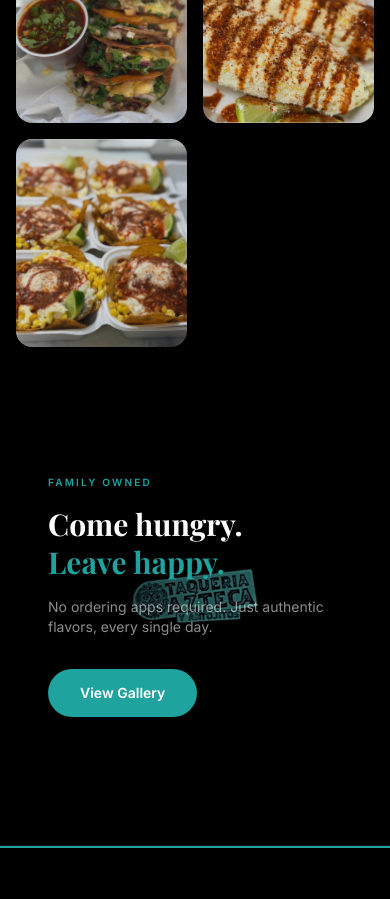
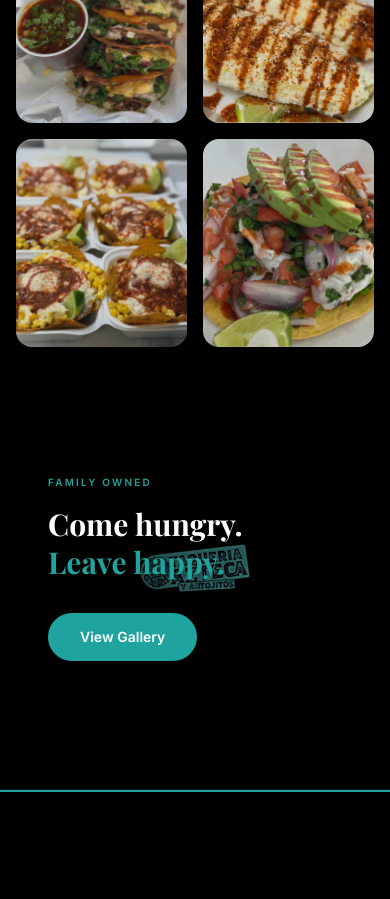
Before and after one commit to edge6-ux/Taqueria-Azteca-Y-Antojitos, a Next.js app: page / in a window 390 px wide. Shown: the part 1900-2799 px from the top of the page. Built offline with nearby package versions, Linux system fonts and the light colour scheme; a web font is replaced by a local one.

Commit message:
Add mobile-only tostada image for balanced grid

```diff
--- a/app/page.tsx
+++ b/app/page.tsx
@@ -109,6 +109,16 @@ export default function HomePage() {
               </div>
             )
           )}
+          {/* Mobile-only 4th image for even 2x2 grid */}
+          <div className="relative h-52 rounded-2xl overflow-hidden group block md:hidden">
+            <Image
+              src="/tostada.png"
+              alt="Tostada"
+              fill
+              className="object-cover group-hover:scale-105 transition-transform duration-700"
+            />
+            <div className="absolute inset-0 bg-black/10 group-hover:bg-black/0 transition-colors duration-300" />
+          </div>
         </div>
       </section>
 
@@ -131,9 +141,6 @@ export default function HomePage() {
                 Come hungry.<br />
                 <span className="text-[#1fa39e]">Leave happy.</span>
               </h3>
-              <p className="text-white/55 font-sans text-sm md:text-base mt-4 max-w-sm">
-                No ordering apps required. Just authentic flavors, every single day.
-              </p>
             </div>
             <div className="flex gap-4 flex-wrap shrink-0">
               <Link
```
